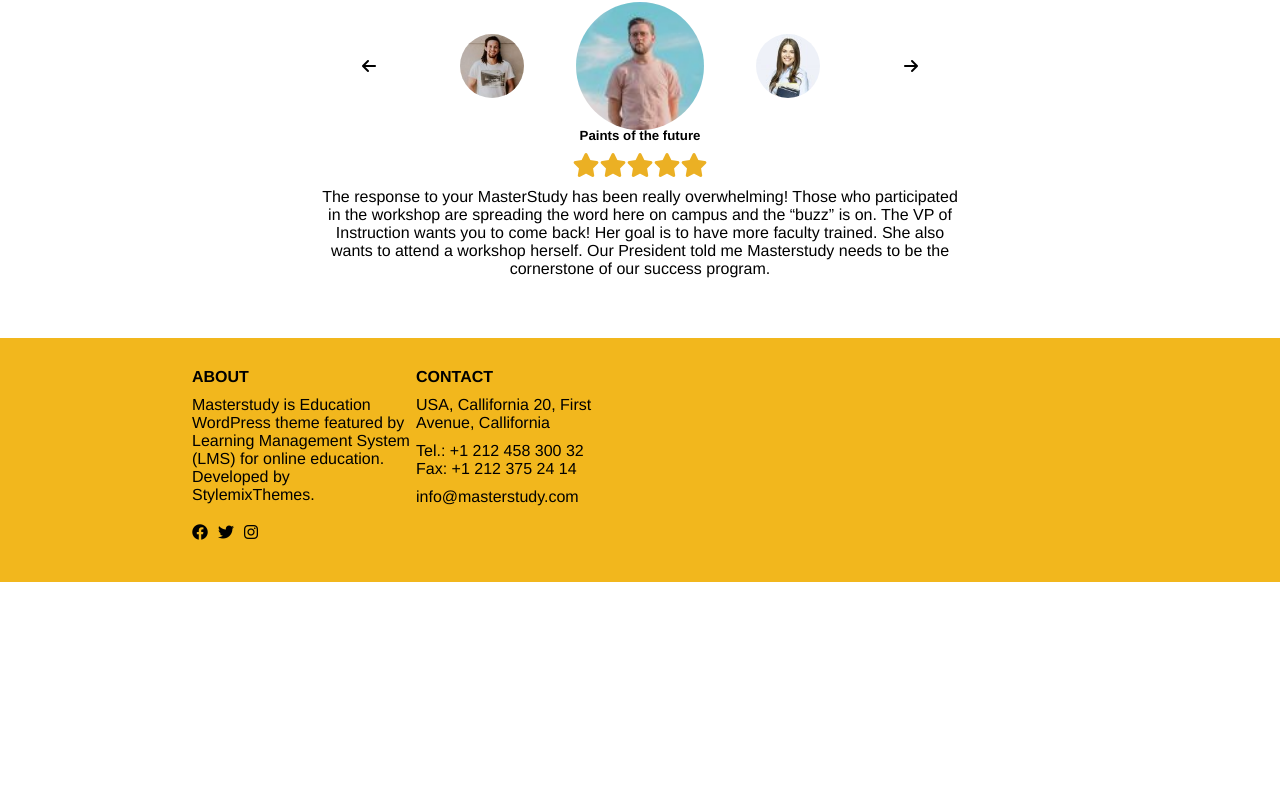
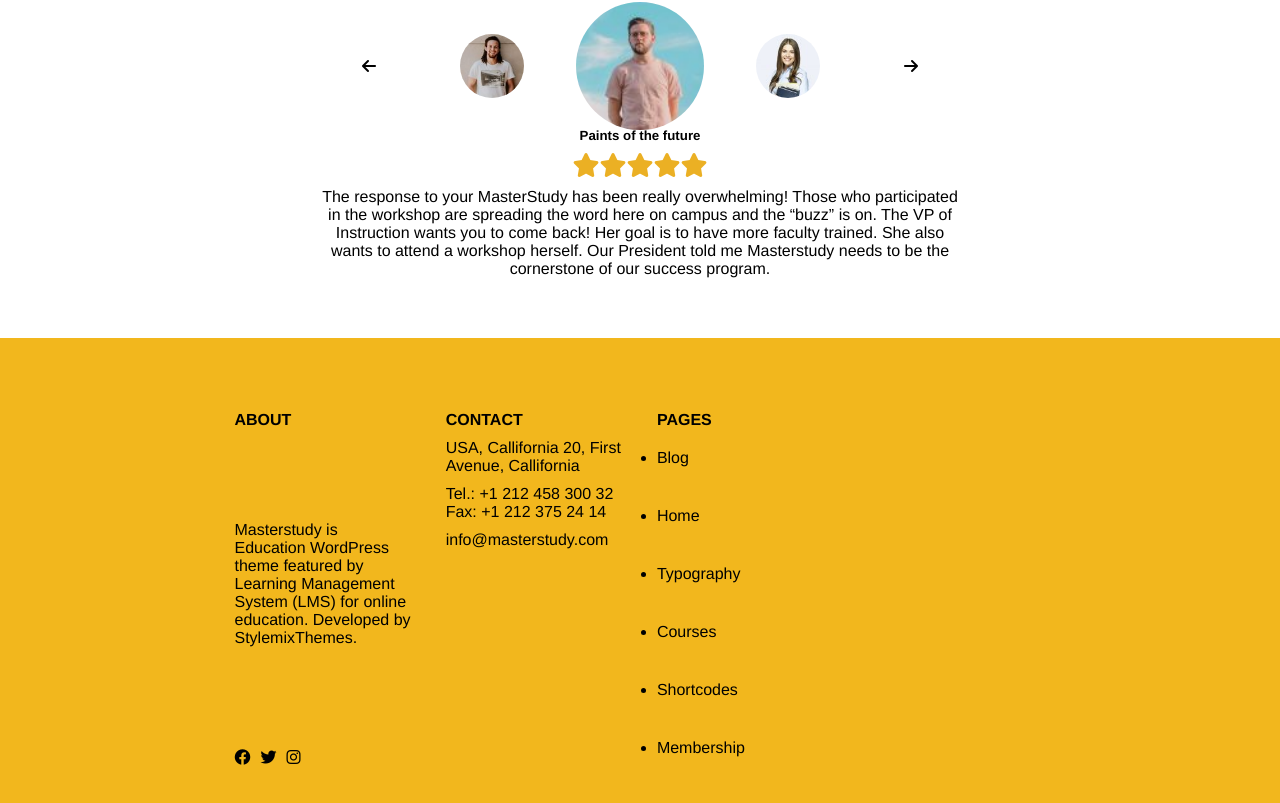
Before and after one commit to AndreaDeCeglia/proj-html-vuejs, a Vue app: page / in a window 1280 px wide. Shown: the part 3090-3893 px from the top of the page. Before the commit the page ends 3672 px from the top, so only its background shows below. Built offline with nearby package versions, Linux system fonts and the light colour scheme.

Commit message:
footer'ssecond half working progress

```diff
--- /dev/null
+++ b/src/components/BlogComp.vue
@@ -0,0 +1,26 @@
+<template>
+  <div id="blog" class="flex-row">
+    <img :src="require(`./../assets/img/${blogObj.image}`)" alt="">
+  </div>
+</template>
+
+<script>
+export default {
+    name: 'BlogComp',
+    props: {
+        blogObj: Object,
+    },
+}
+</script>
+
+<style scoped lang="scss">
+@import './../assets/css/utility.scss';
+
+#blog{
+    img{
+        width: 20;
+        aspect-ratio: 1/1;
+    }
+}
+
+</style>
--- a/src/components/FooterComp.vue
+++ b/src/components/FooterComp.vue
@@ -1,9 +1,9 @@
 <template>
   <footer class="txt-left padding30-0">
-    <div class="container-70 flex-row">
+    <div class="container-70 flex-row padding-2">
 
         <!-- about section -->
-        <div class="basis-25 flex-column justify-between align-start">
+        <div class="basis-25 flex-column justify-between align-start padding-2">
             <h4>
                 {{ aboutObj.title }}
             </h4>
@@ -18,7 +18,7 @@
         </div>
 
         <!--  contact section -->
-        <div class="basis-25">
+        <div class="basis-25 padding-2">
             <h4>
                 {{ contactObj.title }}
             </h4>
@@ -36,15 +36,37 @@
         </div>
 
         <!-- pages section -->
-        <div class="basis-25"></div>
+        <div class="basis-25 padding-2">
+            <h4>
+                PAGES
+            </h4>
+            <ul class="flex-column wrap">
+                <li
+                    v-for="n in pagesArray"
+                    :key="n"
+                    class="basis1-3 margin20-0"
+                >
+                    {{ n }}
+                </li>
+            </ul>
+        </div>
 
         <!-- blogs section -->
-        <div class="basis-25"></div>
+        <div class="basis-25 flex-column justify-around">
+            <BlogComp
+                v-for="(element, index) in blogObj"
+                :key="index"
+                :blogObj="element"
+            />
+        </div>
     </div>
   </footer>
 </template>
 
 <script>
+
+import BlogComp from './BlogComp.vue'
+
 export default {
     name: 'FooterComp',
     props: {
@@ -52,6 +74,9 @@ export default {
         contactObj: Object,
         pagesArray: Array,
         blogArray: Array,
+    },
+    components: {
+        BlogComp,
     },
 }
 </script>
```
